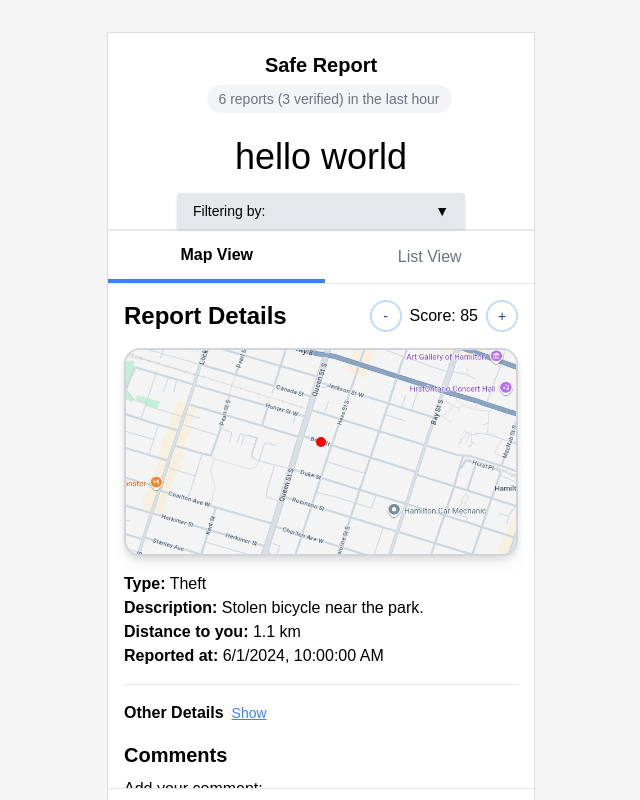
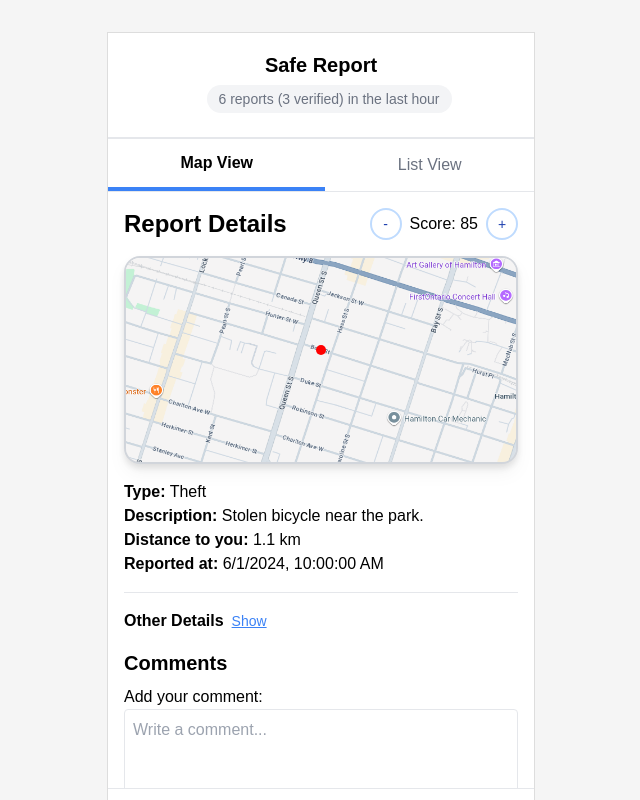
Before and after one commit to HussainM3/crime-reporting-app, a React (Vite) app: page / in a window 1280 px wide. Shown: the top 800 px of the page, without its empty margins (319-959 px from the left). Built offline with nearby package versions, Linux system fonts and the light colour scheme.

Commit message:
Moved filter dropdown

```diff
--- a/src/App.jsx
+++ b/src/App.jsx
@@ -52,8 +52,6 @@ function App() {
           </div>
         </div>
         <div className="flex-grow flex flex-col">
-          <div className="text-center text-4xl">hello world</div>
-          <FilterDropdown />
           <div className="flex-grow flex flex-col border-t">
             {/* Tab Navigation */}
             <div className="tab-navigation flex justify-center border-t border-b">
--- a/src/components/ListView.jsx
+++ b/src/components/ListView.jsx
@@ -1,6 +1,9 @@
+import FilterDropdown from "./FilterDropDown";
+
 const ListView = () => {
   return (
     <div>
+       <FilterDropdown />
       <div className="p-4">List View Content</div>
     </div>
   );
--- a/src/components/MapView.jsx
+++ b/src/components/MapView.jsx
@@ -1,12 +1,14 @@
 import { useState } from "react";
 import mapImage from "../assets/mcmaster-map.png";
 import heatMapIcon from "../assets/heatmap-dot.png";
+import FilterDropdown from "./FilterDropDown";
 
 export default function MapView({ onClick }) {
   const [heatMapOn, setHeatMapOn] = useState(true);
 
   return (
     <div className="flex flex-col flex-grow px-4">
+ <FilterDropdown />
       {/* Heat Map Toggle */}
       <div className="flex justify-between items-center mt-6">
         <h2 className="text-lg font-bold">Heat Map View</h2>
```
